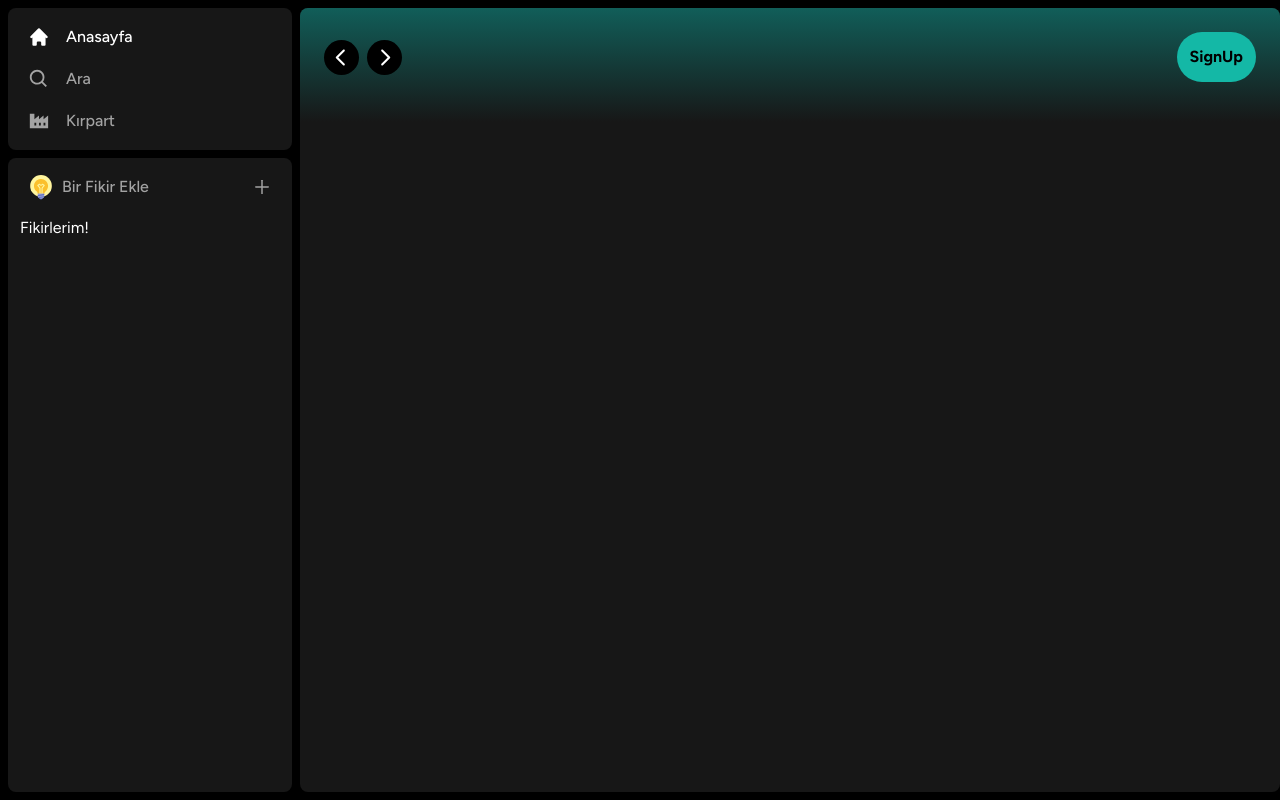
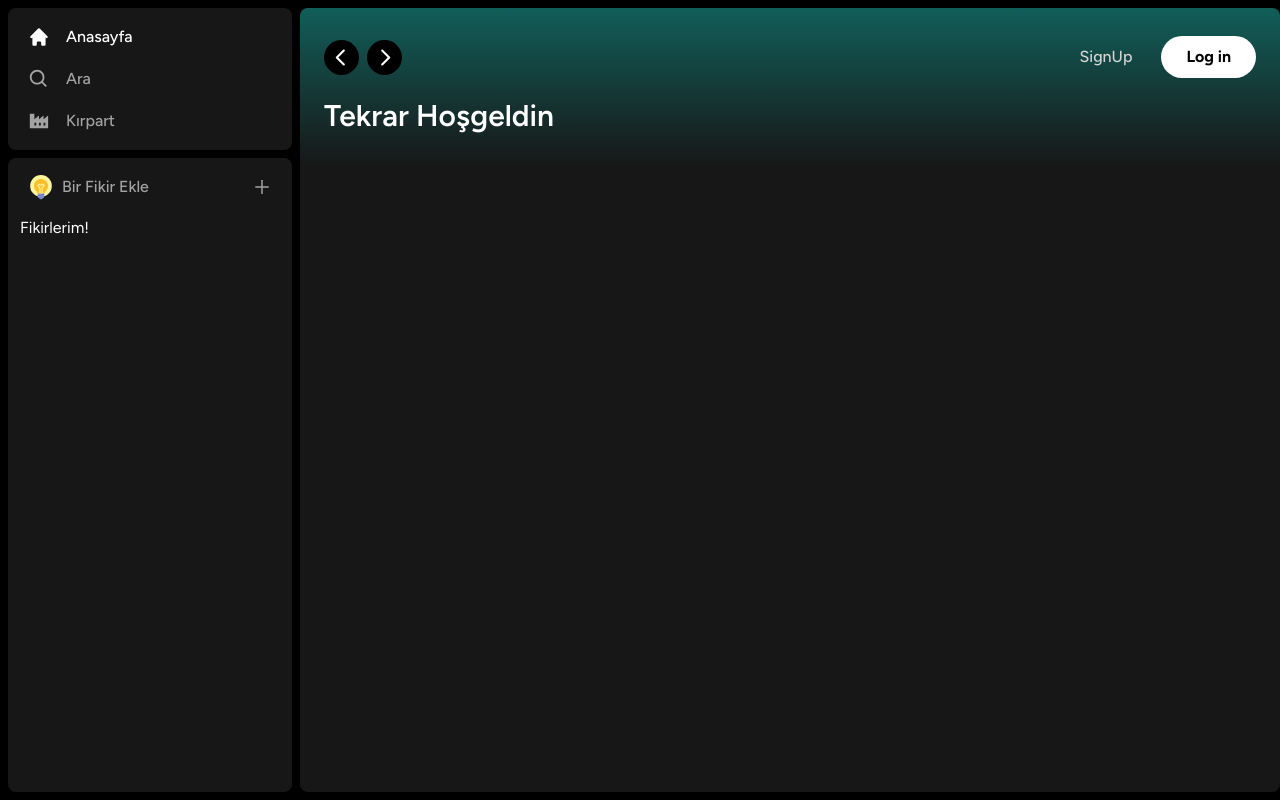
Before and after one commit to webintum/fikirdendegere, a Next.js app: page / in a window 1280 px wide. Built offline with nearby package versions, Linux system fonts and the light colour scheme.

Commit message:
header değiişiklik

```diff
--- a/app/(site)/page.tsx
+++ b/app/(site)/page.tsx
@@ -5,7 +5,11 @@ export default function Home() {
   return (
 <div className="bg-neutral-900 rounded-lg h-full w-full overflow-hidden overflow-y-auto">
   <Header>
-    Header
+   <div className="mb-2">
+    <h1 className="text-white text-3xl font-semibold">
+      Tekrar Hoşgeldin
+    </h1>
+   </div>
   </Header>
 </div>
   )
--- a/components/Button.tsx
+++ b/components/Button.tsx
@@ -13,11 +13,16 @@ interface ButtomProps
         ...props
     }, ref) => {
         return (
-            <button type={type} className={twMerge(`w-full rounded-full bg-teal-500 border border-transparent px-3 py-3 disabled:cursor-not-allowed disabled:opacity-50 text-black font-bold hover:opacity-75 transition`)}>
+            <button type={type} className={twMerge(`w-full rounded-full bg-teal-500 border border-transparent px-3 py-3 disabled:cursor-not-allowed disabled:opacity-50 text-black font-bold hover:opacity-75 transition`, className
+            )}
+            disabled={disabled}
+            ref={ref}
+            {...props}
+            >
                 {children}
             </button>
         )
     })
 
- Button.displayName = "Button";
+Button.displayName = "Button";
 export default Button;
--- a/components/Header.tsx
+++ b/components/Header.tsx
@@ -44,14 +44,19 @@ const Header:React.FC<HeaderProps> = ({
             <div className="flex justify-between items-center gap-x-4">
                 <>
                 <div>
-                    <Button>
+                    <Button onClick={() => {}}className="bg-transparent text-neutral-300 font-medium">
                         SignUp
+                    </Button>
+                </div>
+                <div>
+                <Button onClick={() => {}}className="bg-white px-6 py-2">
+                        Log in
                     </Button>
                 </div>
                 </>
             </div>
             </div>
-
+            {children}
         </div>
 
      );
```
